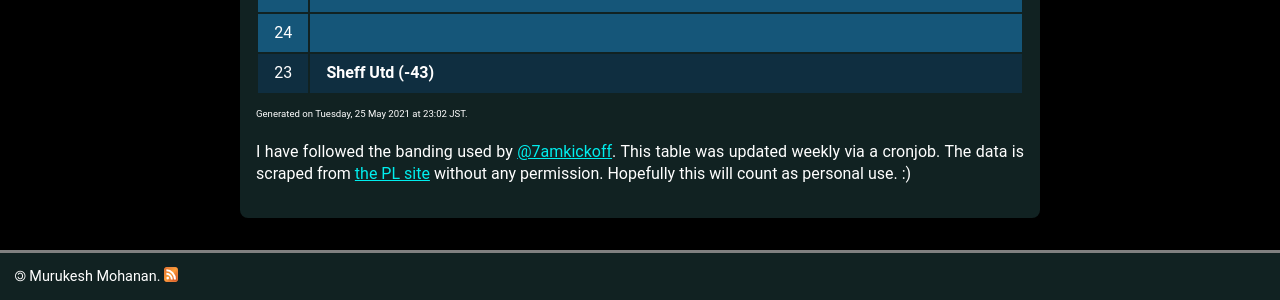
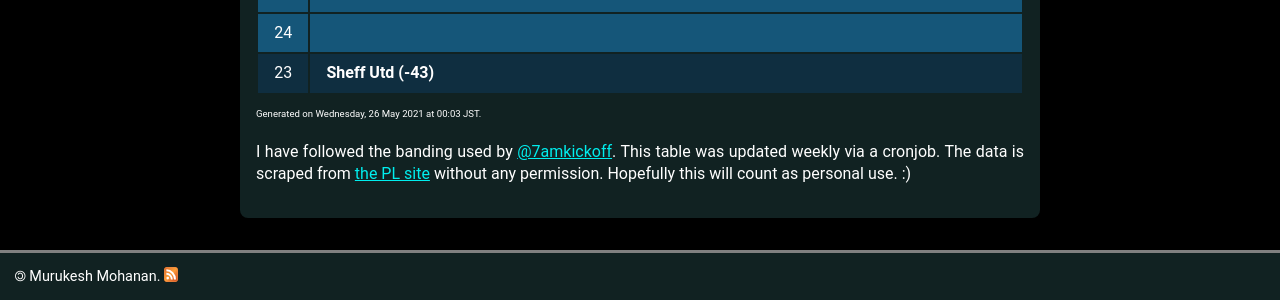
Before and after one commit to muru/muru.github.io, a Jekyll site: the page built from resources.md, in a window 1280 px wide and 900 px high, scrolled down 3463 px. Shown: the part 514-814 px from the top of the window. Built offline with Jekyll 4.4.1, drawn with Linux system fonts in a browser that asks for light colours; some web fonts are replaced.

Commit message:
updated cann-table: Wed 26 May 00:03:10 JST 2021

```diff
--- a/cann-table.html
+++ b/cann-table.html
@@ -341,4 +341,4 @@
 		</td>
  	</tr>
 </table>
-<span id="cann-gen-note"> Generated on  Tuesday, 25 May 2021 at 23:02 JST. </span>
+<span id="cann-gen-note"> Generated on  Wednesday, 26 May 2021 at 00:03 JST. </span>
```
